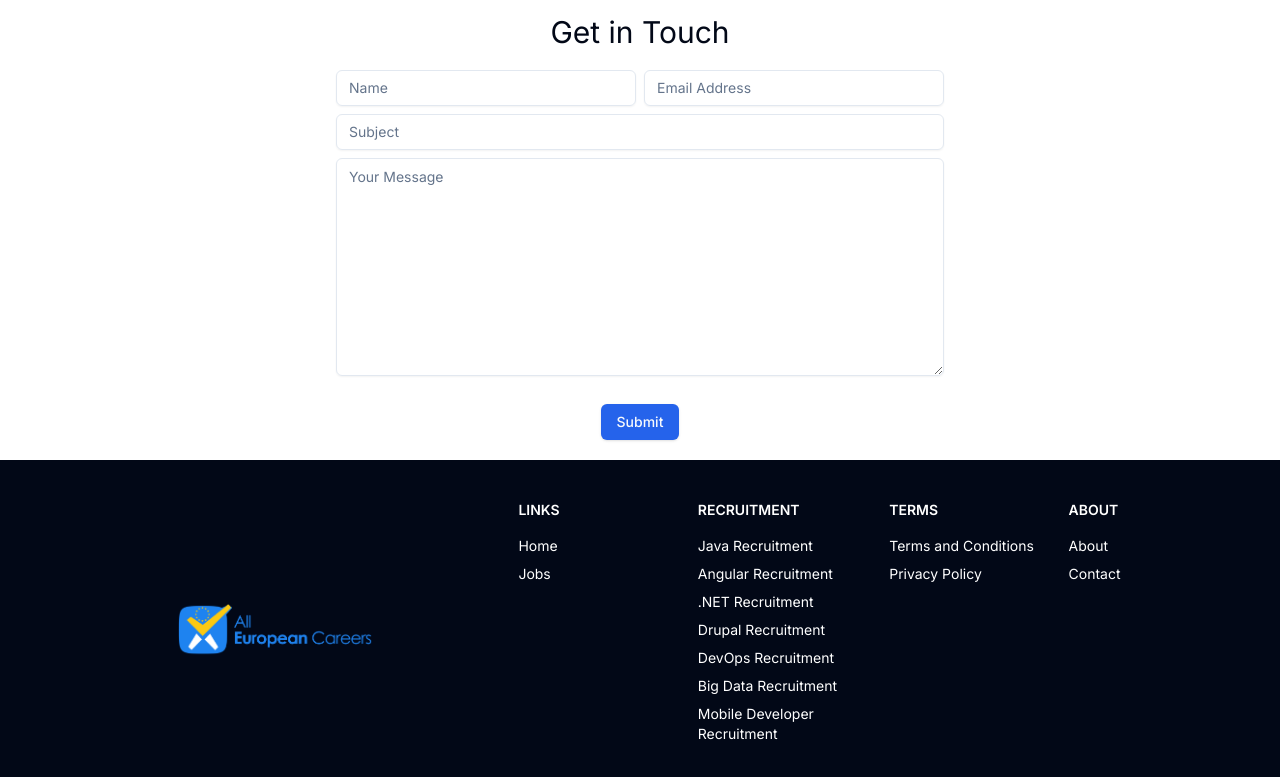
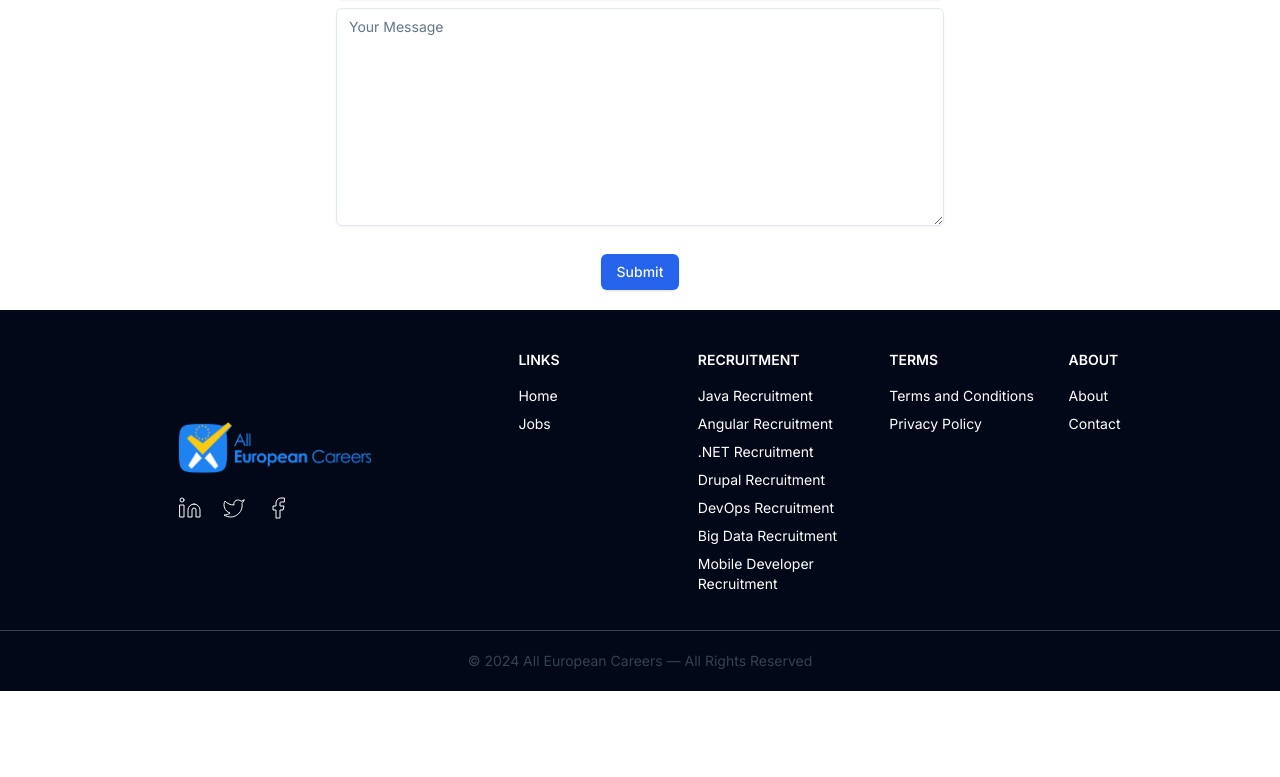
Before and after one commit to aecgithub/jobboard-nextjs, a Next.js app: page /contact in a window 1280 px wide. Shown: the part 575-1352 px from the top of the page. After the commit the page ends 1266 px from the top, so only its background shows below. Built offline with nearby package versions, Linux system fonts and the light colour scheme.

Commit message:
added footer copyright and meta

```diff
--- a/app/about/page.js
+++ b/app/about/page.js
@@ -1,4 +1,9 @@
 import React from 'react'
+
+export const metadata = {
+    title: "About Us | Staffing Solutions Worldwide | All European Careers",
+    description: "All European Careers (AEC) is a full-service IT staffing solutions Consultancy operating worldwide specialising in Java, Drupal, Angular, DevOps, Big Data, Mobile and .NET technologies.",
+}
 
 export default function page() {
   return (
--- a/app/api/contact/route.js
+++ b/app/api/contact/route.js
@@ -18,8 +18,8 @@ export async function POST(request){
     try {
         const emailRes = await transporter.sendMail({
         from: 'info@all-european-careers.com',
-        //   to : 'info@all-european-careers.com',
-          to : 'malin.pramoditha@gmail.com',
+          to : 'info@all-european-careers.com',
+        //   to : 'malin.pramoditha@gmail.com',
           subject: `Contact form submission from ${new Date().toLocaleString('en-US', { timeZone: 'Europe/Madrid' })} `,
           html: `
                 <!DOCTYPE html>
@@ -49,7 +49,7 @@ export async function POST(request){
                             </tr>
                             <tr>
                                 <td style="background-color: #f4f4f4; padding: 20px; text-align: center; margin-top: 10px;">
-                                    <p style="color: #888;">This email has been generated automatically from www.be-consultancy-group.com.</p>
+                                    <p style="color: #888;">This email has been generated automatically from www.all-european-careers.com/.</p>
                                 </td>
                             </tr>
                         </table>
--- a/app/api/reply/route.js
+++ b/app/api/reply/route.js
@@ -44,7 +44,7 @@ export async function POST(request){
                             </tr>
                             <tr>
                                 <td style="background-color: #f4f4f4; padding: 20px; text-align: center; margin-top: 10px;">
-                                    <p style="color: #888;">This email has been generated automatically from www.be-consultancy-group.com.</p>
+                                    <p style="color: #888;">This email has been generated automatically from www.all-european-careers.com.</p>
                                 </td>
                             </tr>
                         </table>
--- a/app/components/Footer.js
+++ b/app/components/Footer.js
@@ -1,11 +1,25 @@
+import { Facebook, Linkedin, Twitter } from 'lucide-react'
 import React from 'react'
+
+const year = new Date().getFullYear()
 
 export default function Footer() {
   return (
-    <div className='bg-foreground py-10'>
+    <div className='bg-foreground pt-10'>
         <div className='container lg:flex items-center'>
-            <div className='lg:w-2/5 w-full flex justify-center pb-4 lg:pb-0'>
+            <div className='lg:w-2/5 w-full flex flex-col items-center pb-4 lg:pb-0'>
                 <img src='/images/logo.png' className='w-[200px]'/>
+                <div className='flex gap-5 w-2/5 py-5'>
+                      <a className='text-white hover:text-primary' href='https://www.linkedin.com/company/all-european-careers/' target='_blank'>
+                        <Linkedin strokeWidth={1}/>
+                     </a>
+                      <a className='text-white hover:text-primary' href='https://twitter.com/aec_jobs?lang=en' target='_blank'>
+                        <Twitter  strokeWidth={1}/>
+                      </a>
+                      <a className='text-white hover:text-primary' href='https://www.facebook.com/all.european.careers/' target='_blank'>
+                        <Facebook  strokeWidth={1}/>
+                      </a>
+                </div>
             </div>
               <div className='lg:w-3/5 w-full flex lg:flex-row flex-col text-white gap-3'>
                 <div className='lg:w-1/2 w-full flex '>
@@ -47,6 +61,9 @@ export default function Footer() {
                     </div>
               </div>
         </div>
+        <div className=' text-center py-5 mt-5 border-t border-gray-700'>
+              <p className='text-sm text-gray-700'>© {year} All European Careers — All Rights Reserved</p>
+        </div>
 
     </div>
   )
--- a/app/contact/page.js
+++ b/app/contact/page.js
@@ -2,9 +2,12 @@
 import React from 'react'
 import ContactForm from '../components/ContactForm'
 
+export const metadata = {
+    title: "Contact Us | All European Careers",
+    description: "Do not hesitate to get in touch with us for all your Java, Angular, and Microsoft recruitment needs in Europe.",
+}
+
 export default function page() {
-
-
 
   return (
     <div>
@@ -40,7 +43,7 @@ export default function page() {
                     </div>
                 </div>
                 <div className='w-full lg:w-1/2 flex justify-center'>
-                    <img src='images/map.png' className=''/>
+                    <img src='images/logo.png' className=''/>
                 </div>
             </div>
         </div>
--- a/app/jobs/page.js
+++ b/app/jobs/page.js
@@ -2,6 +2,8 @@ import React from 'react'
 import { getJobs } from '../service/getAllJobs'
 import Jobs from '../components/Jobs'
 import FetchError from '../components/FetchError'
+
+
 
 export default async function page() {
 
```
Also changed, not shown: app/jobs/[id]/page.js (+60 -0 lines), sitemap.js (added, +22 -0 lines), public/images/logo_mini.png (added).
